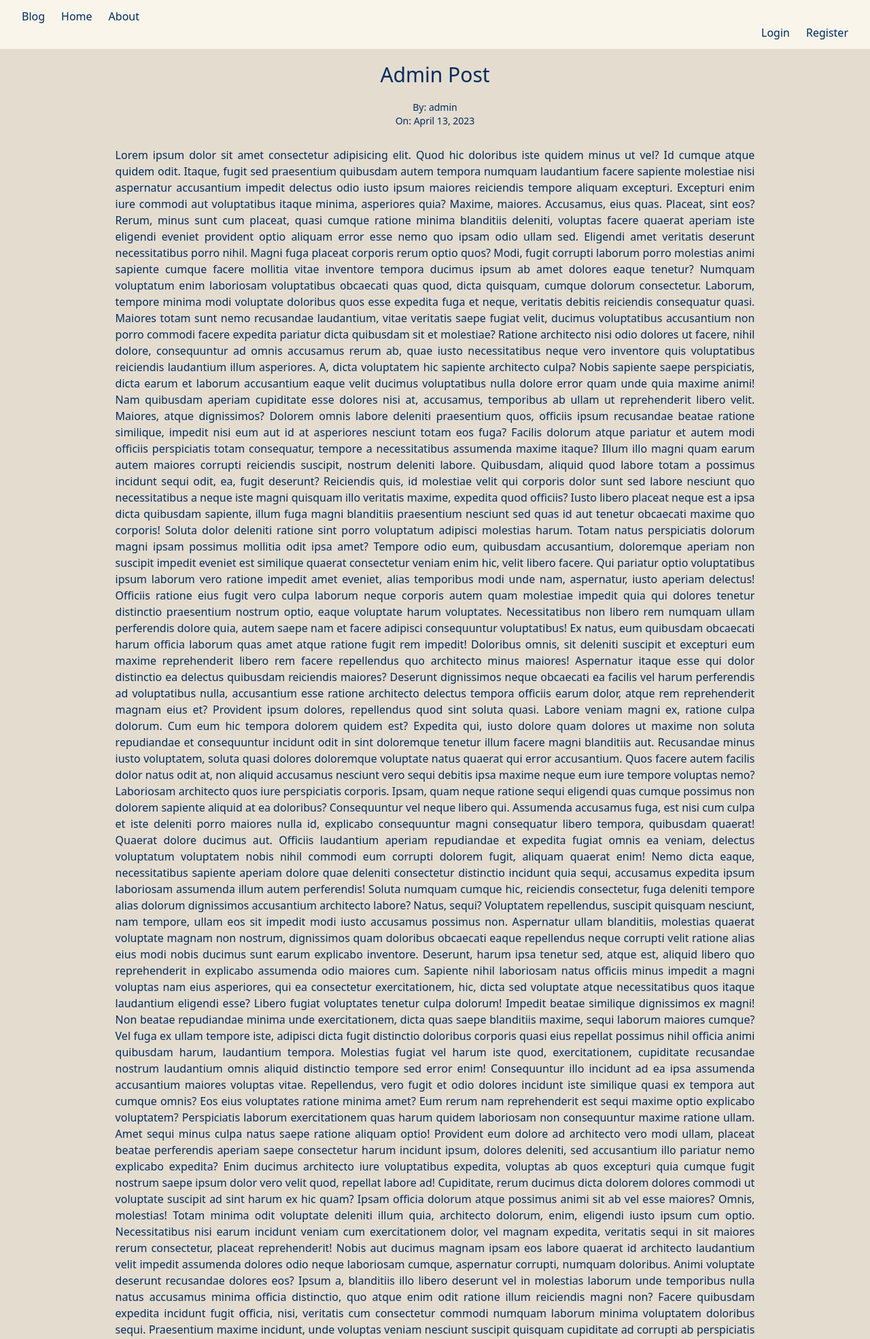
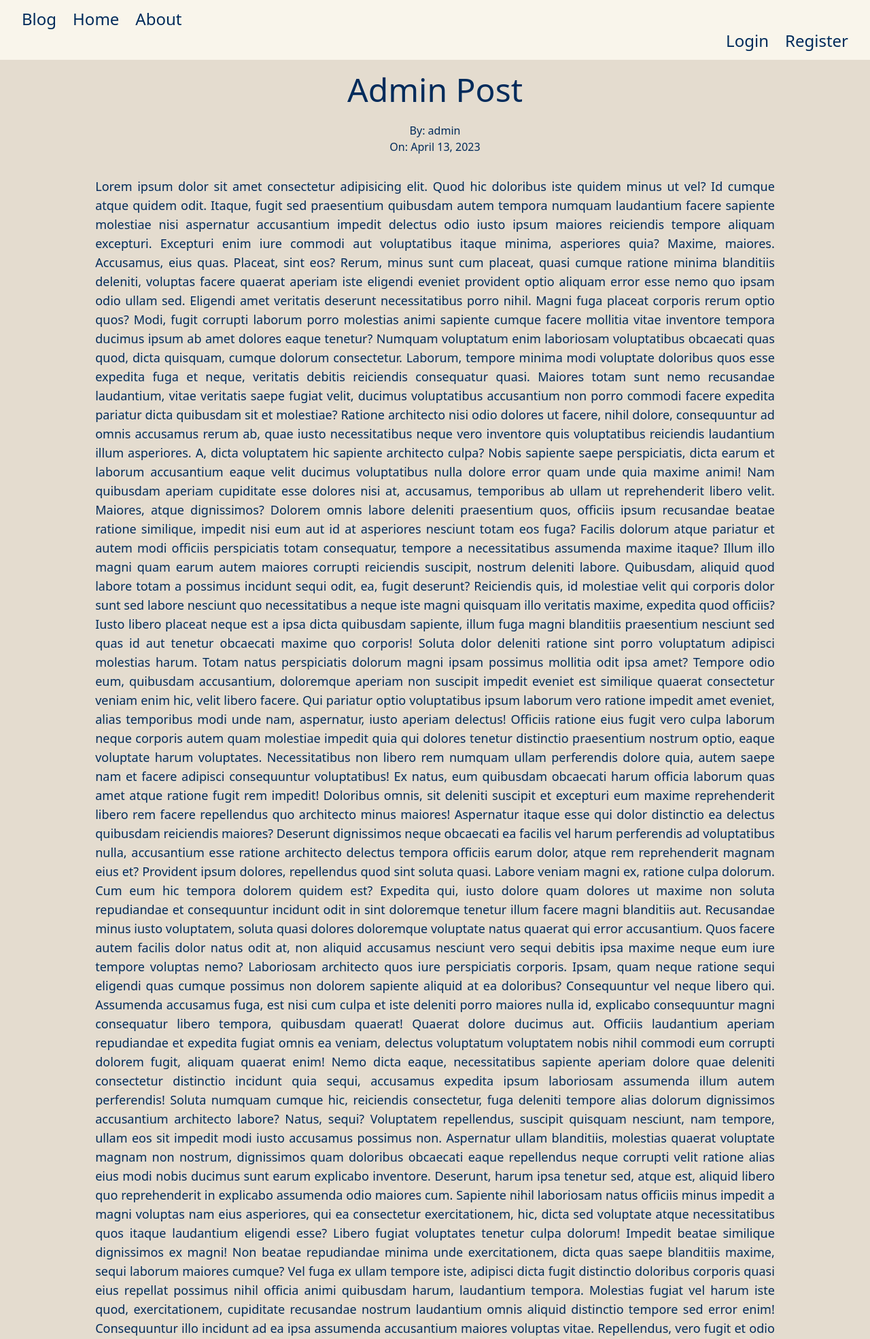
Before and after one commit to manogyaguragai/webdevproject, a Django app: page /blog/2 in a window 1280 px wide. Shown: the top 1970 px of the page at 68% size. Run offline with Django 4.2, Linux system fonts and the light colour scheme; data comes from the database, SQL or seed files in the repository; both versions use the stored data as it was after the commit; some libraries are stand-ins or nearby versions.

Commit message:
UI refine

```diff
--- a/blogsite/blog/templates/blog/base.html
+++ b/blogsite/blog/templates/blog/base.html
@@ -22,14 +22,14 @@
   <body class="bg-[#E4DCCF] text-[#002B5B]">
     <nav class="bg-[#F9F5EB] px-5 py-3 flex-nowrap text-[#002B5B]">
       <ul>
-        <div class="flex justify-start">
-          <li class="px-3">
+        <div class="flex justify-start text-2xl">
+          <li class="px-3 hover:-translate-y-1 hover:scale-105">
             <a href="{% url 'blog-home' %}"> Blog </a>
           </li>
-          <li class="px-3">
+          <li class="px-3 hover:-translate-y-1 hover:scale-105">
             <a href="{% url 'blog-home' %}"> Home </a>
           </li>
-          <li class="px-3">
+          <li class="px-3 hover:-translate-y-1 hover:scale-105">
             <a href="{% url 'blog-about' %}">About</a>
           </li>
         </div>
@@ -43,10 +43,10 @@
             <a href="{% url 'profile'%}"> Profile </a>
           </li>
           {% else %}
-          <li class="px-3">
+          <li class="px-3 hover:-translate-y-1 hover:scale-105 text-2xl">
             <a href="{% url 'login'%}"> Login </a>
           </li>
-          <li class="px-3">
+          <li class="px-3 hover:-translate-y-1 hover:scale-105 text-2xl">
             <a href="{% url 'register'%}"> Register </a>
           </li>
           {% endif %}
--- a/blogsite/blog/templates/blog/blog.html
+++ b/blogsite/blog/templates/blog/blog.html
@@ -4,12 +4,12 @@
     {% block content %}
 
     <div class="flex flex-row min-w-[10em] flex-wrap mx-8 justify-center">
-        <h1 class="text-3xl text-center w-full content-center">{{ post.Title }}</h1>
-            <div class="w-full text-center text-sm mx-5"> <br>
+        <h1 class="text-5xl text-center w-full content-center">{{ post.Title }}</h1>
+            <div class="w-full text-center text-base mx-5"> <br>
                 By: {{ post.Author }} <br>
                 On: {{post.Date_Posted|date:"F d, Y"}}
             </div>
-        <div class="w-[80%] text-justify">
+        <div class="w-[85%] text-justify text-lg">
         <p class="my-1 max-w-[50em] text-lg">{{ post.Content|safe }}</p>
     </div>
     </div>
--- a/blogsite/blog/templates/blog/home.html
+++ b/blogsite/blog/templates/blog/home.html
@@ -7,11 +7,11 @@
     class="bg-[#E4DCCF] container content-center mx-5 my-5 p-5 min-w-[10em] max-w-[20em] min-h-fit border-2 border-[#EA5455] rounded-xl hover:-translate-y-1 hover:scale-110 hover:bg-[#F9F5EB] duration-300">
     <h1 class=" text-3xl my-3 text-center">{{ post.Title }}</h1>
     <hr class="mx-1 border-[#EA5455]">
-    <p class="text-sm my-1">
+    <p class="text-base my-1">
         By: {{ post.Author }} <br />
         On: {{post.Date_Posted|date:"F d, Y"}}
     </p>
-    <hr class="mx-1 border-[#EA5455]">
+    <hr class="mx-1 border-[#EA5455] text-base>
     <p class="my-3 text-lg">{{ post.Content | safe | truncatechars:100 }}</p>
     <div class="flex flex-col align-center justify-center">
     <button class="px-3 py-3 bg-blue-500 mx-1 my-2 rounded-xl hover:bg-blue-600 text-white">
```
Also changed, not shown: blogsite/db.sqlite3.
